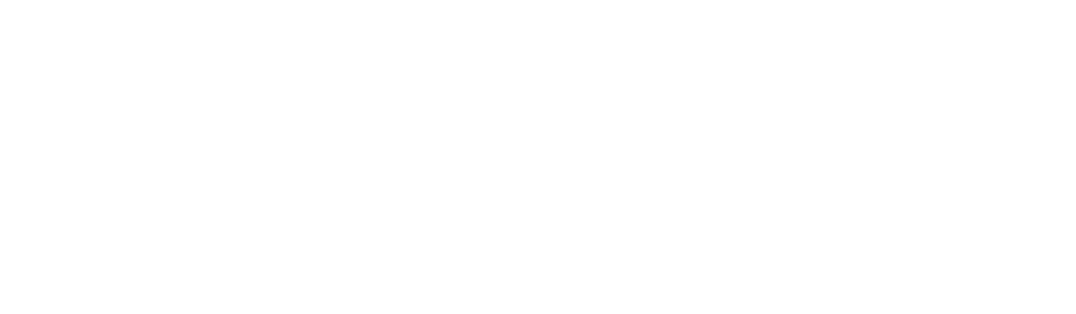
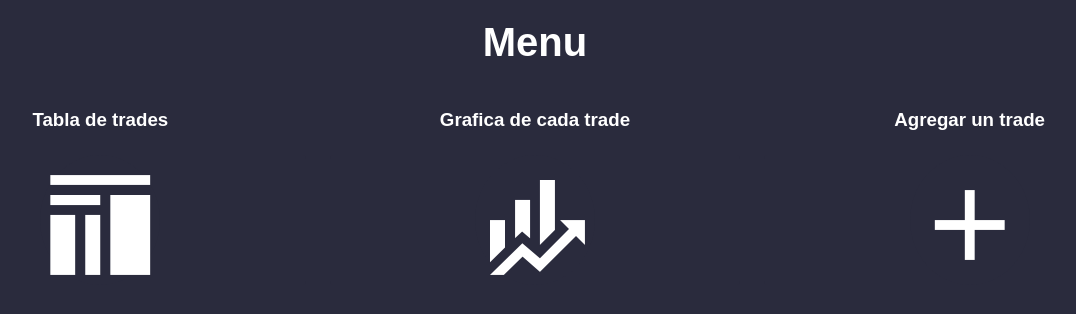
Before and after one commit to rofex-fastapi/rofex-frontend, a Vue app in the folder rofex-frontend/: page /menu in a window 1280 px wide. Shown: the top 314 px of the page, without its empty margins (105-1181 px from the left). Built offline with nearby package versions, Linux system fonts and the light colour scheme.

Commit message:
menu view added, connection error fixed

```diff
--- a/rofex-frontend/src/components/login-form.vue
+++ b/rofex-frontend/src/components/login-form.vue
@@ -32,10 +32,11 @@
         </label>
       </div>
       <div><button type="submit" class="myButton">Ingresar</button></div>
-      <br>
+      <br />
       <div v-if="errorMessage" class="errormessage">
-        <div><br>
-                    {{errorMessage}}
+        <div>
+          <br />
+          {{ errorMessage }}
         </div>
       </div>
       <div class="signup">
@@ -64,8 +65,7 @@
     };
   },
 
-  computed: {
-  },
+  computed: {},
   methods: {
     clearError() {
       this.errorMessage = "";
@@ -77,14 +77,13 @@
           password: this.password,
         })
         .then((response) => {
-          this.$router.push({ name: "Dashboard" });
+          this.$router.push({ name: "Menu" });
           return response;
         })
-        .catch((error)=>{
-        this.errorMessage='Datos Incorrentos';
-        return error;
-    });
-
+        .catch((error) => {
+          this.errorMessage = "Datos Incorrentos";
+          return error;
+        });
     },
   },
 };
--- a/rofex-frontend/src/router/index.js
+++ b/rofex-frontend/src/router/index.js
@@ -6,6 +6,7 @@
 import Dashboard from "../views/dashboard.vue";
 import Trades from "../components/trades.vue";
 import LogOut from "../components/Logout.vue";
+import menu from "../views/menu.vue";
 
 Vue.use(VueRouter);
 
@@ -50,6 +51,14 @@
       requiresAuth: false,
     },
   },
+  {
+    path: "/menu",
+    name: "Menu",
+    component: menu,
+    meta: {
+      requiresAuth: false,
+    },
+  },
 ];
 
 const router = new VueRouter({
--- a/rofex-frontend/src/views/login.vue
+++ b/rofex-frontend/src/views/login.vue
@@ -10,9 +10,10 @@
   components: {
     login,
   },
-  beforeCreate() {//check if the user is loggedIn
-    if(this.$store.getters.isLoggedIn){
-      this.$router.push({ name: "Dashboard" });
+  beforeCreate() {
+    //check if the user is loggedIn
+    if (this.$store.getters.isLoggedIn) {
+      this.$router.push({ name: "Menu" });
     }
   },
 };
--- /dev/null
+++ b/rofex-frontend/src/views/menu.vue
@@ -0,0 +1,108 @@
+<template class="container">
+  <div>
+    <v-row>
+      <v-col align="center" justify="center" class="menu-row">
+        <h1 id="menu">Menu</h1>
+      </v-col>
+    </v-row>
+    <v-row cols="3">
+      <v-col
+        v-for="(i, index) in items"
+        :key="index"
+        xl="4"
+        lg="4"
+        md="3"
+        sm="12"
+        xs="12"
+        align="center"
+        class="py-5"
+      >
+        <v-row>
+          <v-col>
+            <h3 class="py-5 my-5 color">{{ i.text }}</h3>
+          </v-col>
+        </v-row>
+        <v-row>
+          <v-col>
+            <v-card
+              class="d-flex align-stretch mb-6"
+              color="grey lighten-2"
+              flat
+              tile
+            >
+              <router-link :to="i.path">
+                <v-icon class="pt-5 mt-5 icon ">
+                  {{ i.icon }}
+                </v-icon>
+              </router-link>
+            </v-card>
+          </v-col>
+        </v-row>
+      </v-col>
+    </v-row>
+
+    <div>
+      <v-card
+        class="d-flex align-stretch mb-6"
+        color="grey lighten-2"
+        flat
+        height="640"
+        tile
+      >
+      </v-card>
+    </div>
+  </div>
+</template>
+
+<script>
+export default {
+  name: "menu",
+  mounted() {
+    this.$store.dispatch("getMe").then(() => {
+      this.$store.dispatch("getTrades");
+    });
+  },
+  components: {},
+  data: () => ({
+    items: [
+      {
+        icon: "mdi-chart-tree",
+        text: "Tabla de trades",
+        path: "dashboard",
+      },
+      {
+        icon: "mdi-finance",
+        text: "Grafica de cada trade",
+        path: "dashboard",
+      },
+      {
+        icon: "mdi-plus",
+        text: "Agregar un trade",
+        path: "dashboard",
+      },
+    ],
+  }),
+};
+</script>
+<style scoped>
+*,
+body {
+  background-color: #2a2b3d !important;
+}
+.menu-row {
+  margin: 20px;
+}
+#menu {
+  font-size: 2.5rem;
+  color: white;
+}
+.color {
+  color: white;
+}
+.icon {
+  display: inline-block;
+  font-size: 120px;
+  color: white;
+  border-radius: 50%;
+}
+</style>
--- a/rofex-frontend/src/views/registration.vue
+++ b/rofex-frontend/src/views/registration.vue
@@ -7,9 +7,10 @@
 
 export default {
   name: "Registration",
-  beforeCreate() {//check if the user is loggedIn
-    if(this.$store.getters.isLoggedIn){
-      this.$router.push({ name: "Dashboard" });
+  beforeCreate() {
+    //check if the user is loggedIn
+    if (this.$store.getters.isLoggedIn) {
+      this.$router.push({ name: "Menu" });
     }
   },
   components: {
```
